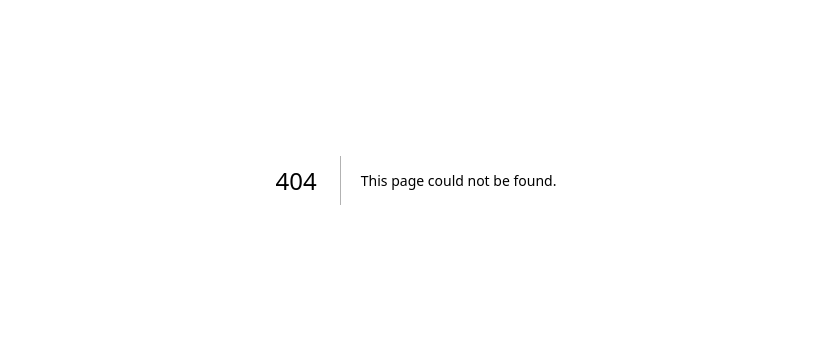
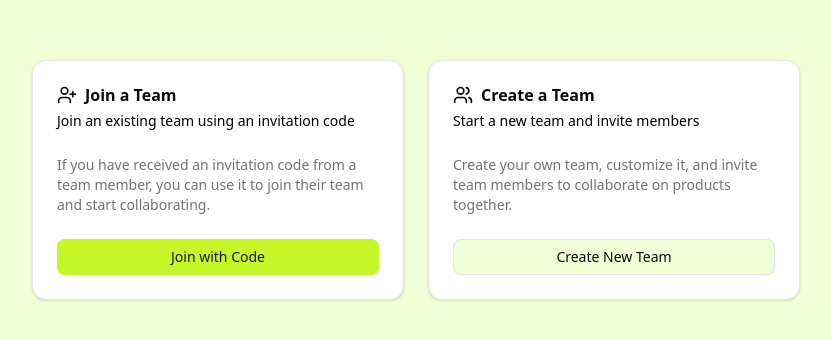
Before and after one commit to andrew-dev-p/supabase-teams-products-management, a Next.js app in the folder client/: page /teams in a window 1280 px wide. Before the commit this address had no page. Shown: the part 220-560 px from the top of the page, without its empty margins (224-1055 px from the left). Built offline with nearby package versions, Linux system fonts and the light colour scheme.

Commit message:
Add teams page UI

```diff
--- a/client/app/(auth)/login/page.tsx
+++ b/client/app/(auth)/login/page.tsx
@@ -21,6 +21,7 @@ import Link from "next/link";
 import { useForm } from "react-hook-form";
 import { zodResolver } from "@hookform/resolvers/zod";
 import z from "zod";
+import { useRouter } from "next/navigation";
 
 const loginSchema = z.object({
   email: z.string().email(),
@@ -30,6 +31,8 @@ const loginSchema = z.object({
 type LoginSchema = z.infer<typeof loginSchema>;
 
 const LoginPage = () => {
+  const router = useRouter();
+
   const form = useForm<LoginSchema>({
     defaultValues: {
       email: "",
@@ -39,6 +42,7 @@ const LoginPage = () => {
   });
 
   const onSubmit = (data: LoginSchema) => {
+    router.push("/teams");
     console.log(data);
   };
 
--- a/client/app/(auth)/verify/page.tsx
+++ b/client/app/(auth)/verify/page.tsx
@@ -70,7 +70,7 @@ const VerifyPage = () => {
 
           <Button
             onClick={() => {
-              console.log("Check");
+              router.push("/teams");
             }}
             disabled={isChecking}
             className="w-full"
--- /dev/null
+++ b/client/app/teams/page.tsx
@@ -0,0 +1,69 @@
+import Link from "next/link";
+import {
+  Card,
+  CardContent,
+  CardDescription,
+  CardFooter,
+  CardHeader,
+  CardTitle,
+} from "@/components/ui/card";
+import { Button } from "@/components/ui/button";
+import { UserPlus, Users } from "lucide-react";
+
+const TeamsPage = () => {
+  return (
+    <div className="min-h-screen flex items-center justify-center p-4">
+      <div className="w-full max-w-3xl grid grid-cols-1 md:grid-cols-2 gap-6">
+        <Card className="w-full h-full flex flex-col">
+          <CardHeader>
+            <CardTitle className="flex items-center gap-2">
+              <UserPlus className="h-5 w-5" />
+              Join a Team
+            </CardTitle>
+            <CardDescription className="text-black">
+              Join an existing team using an invitation code
+            </CardDescription>
+          </CardHeader>
+          <CardContent className="flex-grow">
+            <p className="text-sm text-muted-foreground">
+              If you have received an invitation code from a team member, you
+              can use it to join their team and start collaborating.
+            </p>
+          </CardContent>
+          <CardFooter>
+            <Link href="/join-team" className="w-full">
+              <Button className="w-full">Join with Code</Button>
+            </Link>
+          </CardFooter>
+        </Card>
+
+        <Card className="w-full h-full flex flex-col">
+          <CardHeader>
+            <CardTitle className="flex items-center gap-2">
+              <Users className="h-5 w-5" />
+              Create a Team
+            </CardTitle>
+            <CardDescription className="text-black">
+              Start a new team and invite members
+            </CardDescription>
+          </CardHeader>
+          <CardContent className="flex-grow">
+            <p className="text-sm text-muted-foreground">
+              Create your own team, customize it, and invite team members to
+              collaborate on products together.
+            </p>
+          </CardContent>
+          <CardFooter>
+            <Link href="/create-team" className="w-full">
+              <Button className="w-full" variant="outline">
+                Create New Team
+              </Button>
+            </Link>
+          </CardFooter>
+        </Card>
+      </div>
+    </div>
+  );
+};
+
+export default TeamsPage;
```
